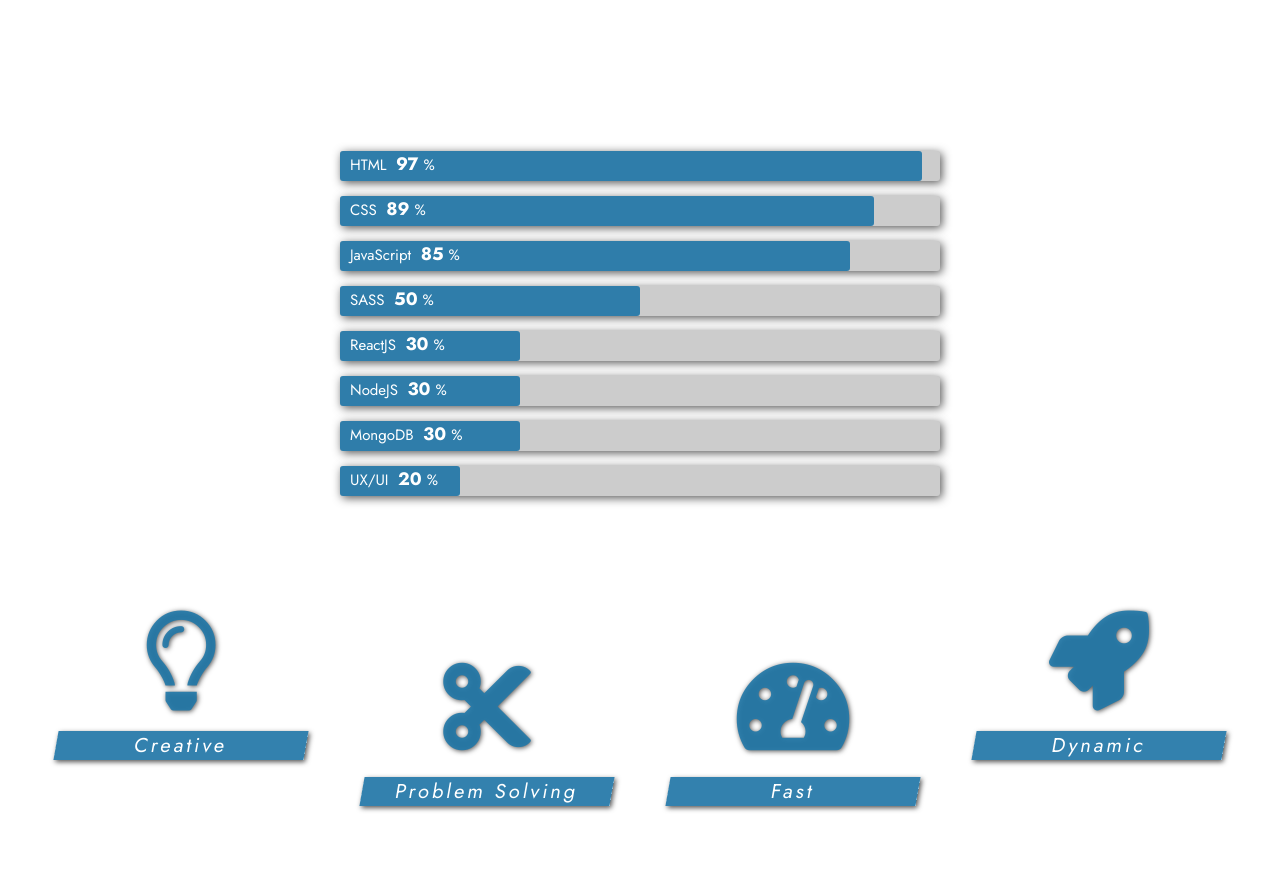
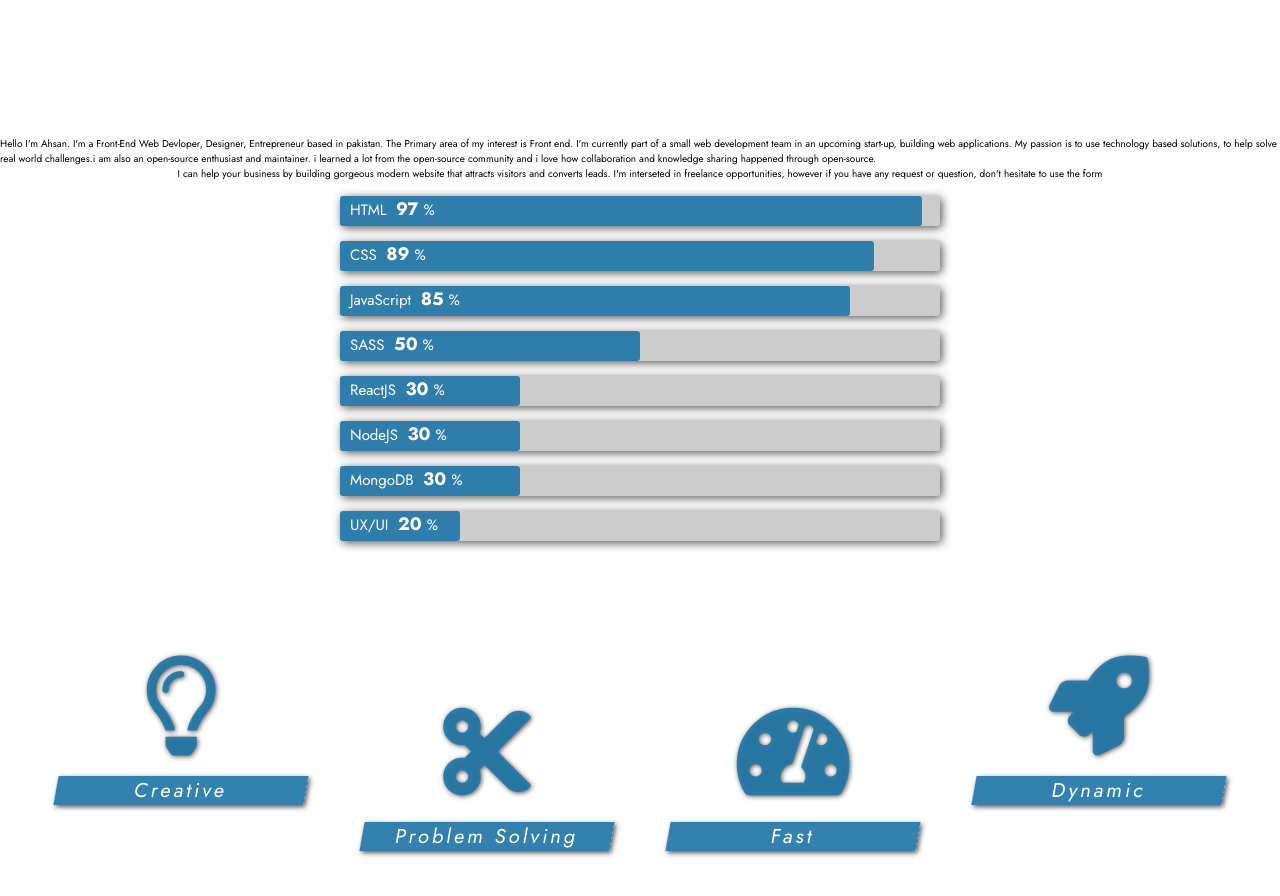
Before and after one commit to ahsandanyal/PortfolioAD, a plain HTML site: page index.html in a window 1280 px wide. Shown: the part 1040-1936 px from the top of the page. Drawn offline with Linux system fonts and the light colour scheme.

Commit message:
initial commit

```diff
--- a/index.html
+++ b/index.html
@@ -24,7 +24,7 @@
         <img src="images/ahsan.JPG" alt="John Smith" class="person-img" />
         <h3 class="person-name">Ahsan Danyal</h3>
         <a href="#section-3" class="section-1-btn">Projects</a>
-        <a href="images/MUHAMMAD AHSAN DANYAL 022-16-113494 BS(CS) 2021.pdf" class="section-1-btn resume" target="_blank">Resume</a>
+        <a href="images/M.Ahsan Resume.pdf" class="section-1-btn resume" target="_blank">Resume</a>
       </section>
       <!-- End of Section 1 -->
 
@@ -41,6 +41,25 @@
       <!-- Section 2 -->
       <section class="section-2" id="section-2">
         <h1 class="section-heading section-2-heading">About Me</h1>
+        <div>
+          <p>
+            Hello I'm Ahsan. I'm a Front-End Web Devloper, Designer, Entrepreneur based in pakistan.
+            The Primary area of my interest is Front end. I'm currently part of a small web development
+            team in an upcoming start-up, building web applications. My passion is to use technology based
+             solutions, to help solve real world challenges.i am also an open-source enthusiast and maintainer. i learned a lot from the open-source community and i love how collaboration and knowledge sharing happened through open-source.
+
+          </p>
+        </div>
+        <div>
+          <P>
+            I can help your business by building gorgeous modern website that
+            attracts visitors and converts leads.
+            I'm interseted in freelance opportunities,
+            however if you have any request or question,
+            don't hesitate to use the form </P>
+        </div>
+
+
         <div class="progress-bars-wrapper">
           <div class="progress-bar">
             <p class="progress-text">
```
Also changed, not shown: 1 other file.
